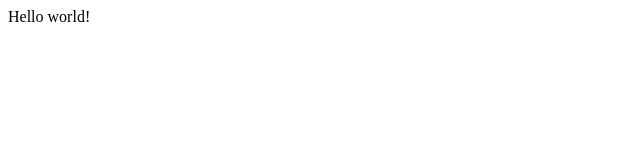
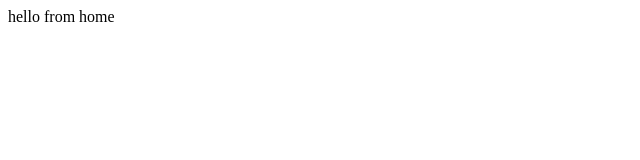
Before and after one commit to yousefShallah/gatsby-app, a Gatsby site: page / in a window 1280 px wide. Shown: the full height of the page, 0-640 px from the left. Built offline with nearby package versions, Linux system fonts and the light colour scheme; Gatsby itself is replaced by a stand-in of ours.

Commit message:
yousef [add] create gatsby app

```diff
--- a/package.json
+++ b/package.json
@@ -6,6 +6,7 @@
   "license": "0BSD",
   "scripts": {
     "build": "gatsby build",
+    "dev": "gatsby develop",
     "develop": "gatsby develop",
     "format": "prettier --write \"**/*.{js,jsx,ts,tsx,json,md}\"",
     "start": "npm run develop",
--- a/src/pages/index.js
+++ b/src/pages/index.js
@@ -1,5 +1,6 @@
 import React from "react"
+import MainPage from './main-page';
 
 export default function Home() {
-  return <div>Hello world!</div>
+  return <MainPage />
 }
--- /dev/null
+++ b/src/pages/main-page/index.js
@@ -0,0 +1,13 @@
+import React from 'react';
+
+class MainPage extends React.Component{
+    render(){
+        return(
+            <div>
+                hello from home
+            </div>
+        )
+    }
+}
+
+export default MainPage;
```
